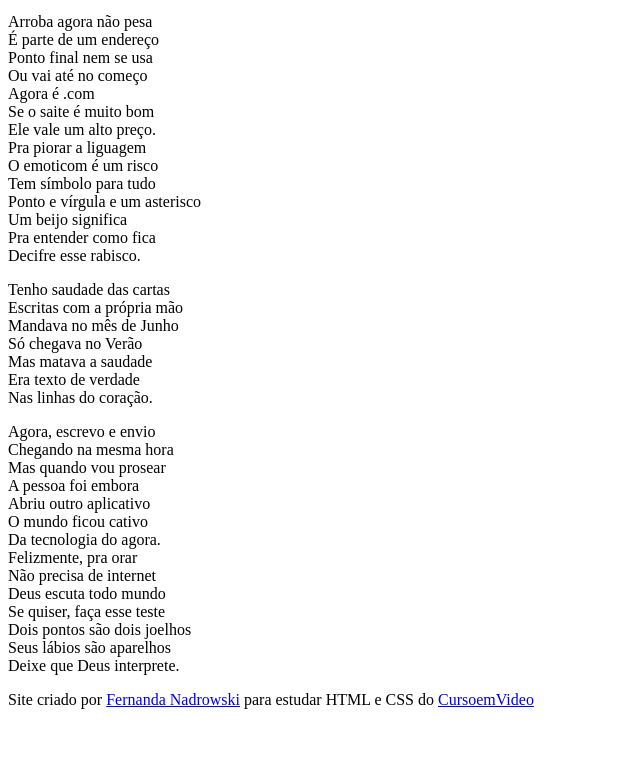
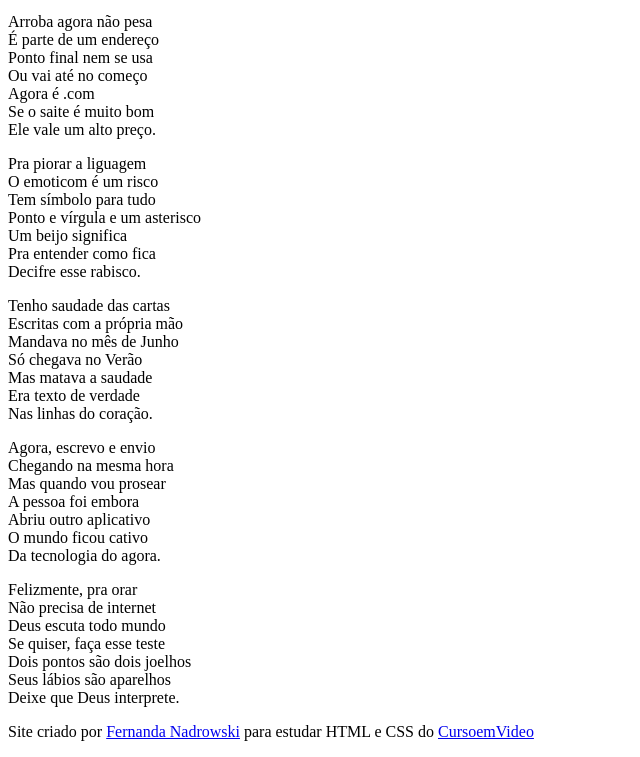
Before and after one commit to FernandaNadrowski/html-css, a plain HTML site: page Desafios/012/index.html in a window 1280 px wide. Shown: the part 385-1142 px from the top of the page, without its empty margins (0-640 px from the left). Before the commit the page ends 1110 px from the top, so only its background shows below. Drawn offline with Linux system fonts and the light colour scheme.

Commit message:
atualizei meu desafio 12

```diff
--- a/Desafios/012/index.html
+++ b/Desafios/012/index.html
@@ -46,6 +46,9 @@
             Agora é .com <br>
             Se o saite é muito bom <br>
             Ele vale um alto preço. <br>
+        </p>
+
+        <p>
             Pra piorar a liguagem <br>
             O emoticom é um risco <br>
             Tem símbolo para tudo <br>
@@ -77,6 +80,9 @@
             Abriu outro aplicativo <br>
             O mundo ficou cativo <br>
             Da tecnologia do agora. <br>
+        </p>
+
+        <p>
             Felizmente, pra orar <br>
             Não precisa de internet <br>
             Deus escuta todo mundo <br>
--- /dev/null
+++ b/desafios/012/estilo/style.css
@@ -0,0 +1 @@
+@charset "UTF-8";
```
